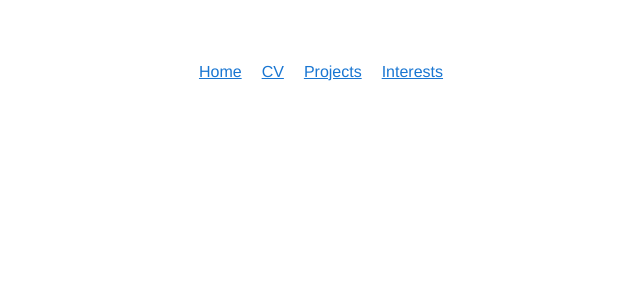
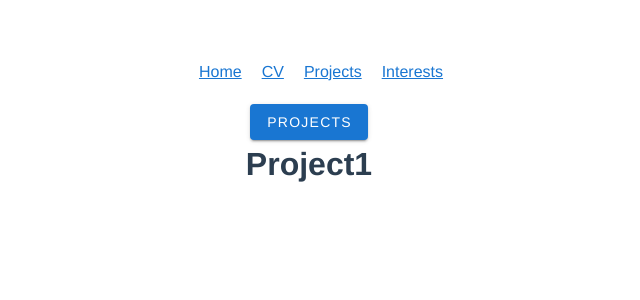
Before and after one commit to yeomkyeorae/yeomlog, a Vue app: page /projects/0 in a window 1280 px wide. Shown: the top 300 px of the page, without its empty margins (331-971 px from the left). Built offline with nearby package versions, Linux system fonts and the light colour scheme.

Commit message:
200125 | add Projects router-link

```diff
--- a/src/components/ClickMeModal.vue
+++ b/src/components/ClickMeModal.vue
@@ -12,7 +12,7 @@
         </v-card-text>
         <v-card-actions>
           <v-spacer></v-spacer>
-          <v-btn color="green darken-1" text @click="dialog = false">Close</v-btn>
+          <v-btn color="blue darken-1" text @click="dialog = false">Close</v-btn>
         </v-card-actions>
       </v-card>
     </v-dialog>
--- /dev/null
+++ b/src/components/DropdownBtn.vue
@@ -0,0 +1,37 @@
+<template>
+  <div class="text-center mt-5">
+    <v-menu open-on-hover bottom offset-y>
+      <template v-slot:activator="{ on }">
+        <v-btn
+          color="primary"
+          dark
+          v-on="on"
+        >
+          Projects
+        </v-btn>
+      </template>
+      <v-list>
+        <v-list-item
+          v-for="(item, index) in items"
+          :key="index"
+        >
+					<router-link :to="`/projects/${ index }`">
+          <v-list-item-title>{{ item.title }}</v-list-item-title>
+					</router-link>
+        </v-list-item>
+      </v-list>
+    </v-menu>
+  </div>
+</template>
+
+<script>
+export default {
+  name: 'DropdownBtn',
+	data: () => ({
+	items: [
+			{ title: 'Project 1' },
+			{ title: 'Project 2' },
+		],
+	}),
+}
+</script>
--- /dev/null
+++ b/src/components/Projects/Project1.vue
@@ -0,0 +1,21 @@
+<template>
+	<div>
+	<DropdownBtn/>
+  <h1>Project1</h1>
+	</div>
+</template>
+
+<script>
+import DropdownBtn from '@/components/DropdownBtn.vue'
+
+export default {
+    name: 'project1',
+    components: {
+        DropdownBtn
+    }
+}
+</script>
+
+<style>
+
+</style>
--- /dev/null
+++ b/src/components/Projects/Project2.vue
@@ -0,0 +1,21 @@
+<template>
+	<div>
+	<DropdownBtn/>
+  <h1>project2</h1>
+	</div>
+</template>
+
+<script>
+import DropdownBtn from '@/components/DropdownBtn.vue'
+
+export default {
+    name: 'project2',
+    components: {
+        DropdownBtn
+    }
+}
+</script>
+
+<style>
+
+</style>
--- a/src/router/index.js
+++ b/src/router/index.js
@@ -3,6 +3,8 @@ import VueRouter from 'vue-router'
 import Homepage from '../views/Homepage.vue'
 import Cv from '../views/Cv.vue'
 import Projects from '../views/Projects.vue'
+import Project1 from '../components/Projects/Project1.vue'
+import Project2 from '../components/Projects/Project2.vue'
 import Interests from '../views/Interests.vue'
 
 Vue.use(VueRouter)
@@ -27,7 +29,17 @@ const routes = [
     path: '/interests',
     name: 'interests',
     component: Interests
-  }
+  },
+  {
+		path: '/projects/0',
+		name: 'project1',
+		component: Project1
+	},
+	{
+		path: '/projects/1',
+		name: 'project2',
+		component: Project2
+	}
 ]
 
 const router = new VueRouter({
--- a/src/views/Homepage.vue
+++ b/src/views/Homepage.vue
@@ -1,6 +1,6 @@
 <template>
-  <div class="hello">
-    <img alt="Vue logo" src="../assets/yeom.jpg">
+  <div>
+    <img alt="profile" src="../assets/yeom.jpg">
     <h1>Welcome to my blog, Yeomlog!</h1>
     <p>
       If you want to know about me,
--- a/src/views/Projects.vue
+++ b/src/views/Projects.vue
@@ -1,11 +1,16 @@
 <template>
-  <div>
-    <h1>Projects!</h1>
-  </div>
+	<div>
+		<DropdownBtn/>
+	</div>
 </template>
 
 <script>
+import DropdownBtn from '@/components/DropdownBtn.vue'
+
 export default {
-  name: 'Projects',
+	name: 'Projects',
+	components: {
+		DropdownBtn
+	}
 }
 </script>
```
